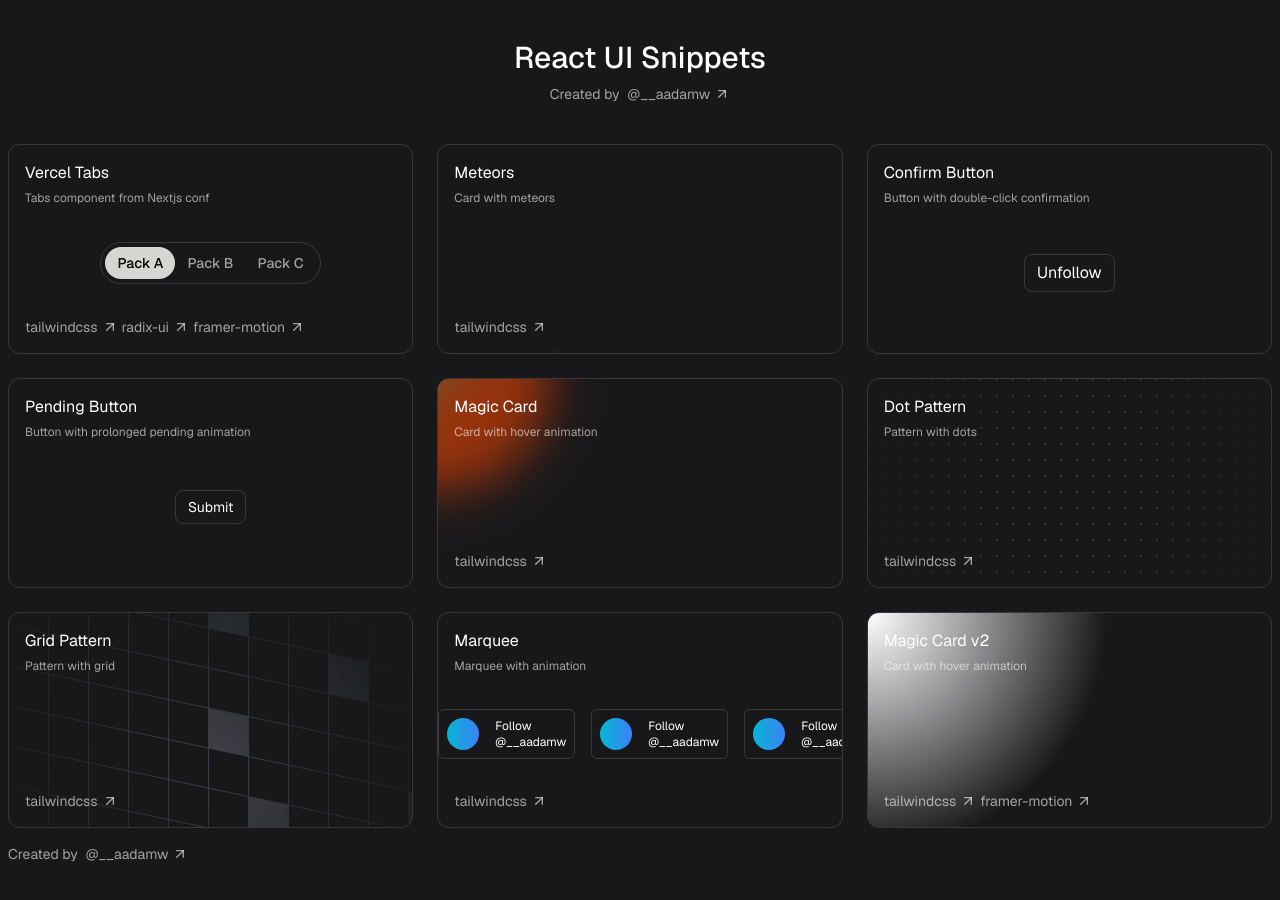
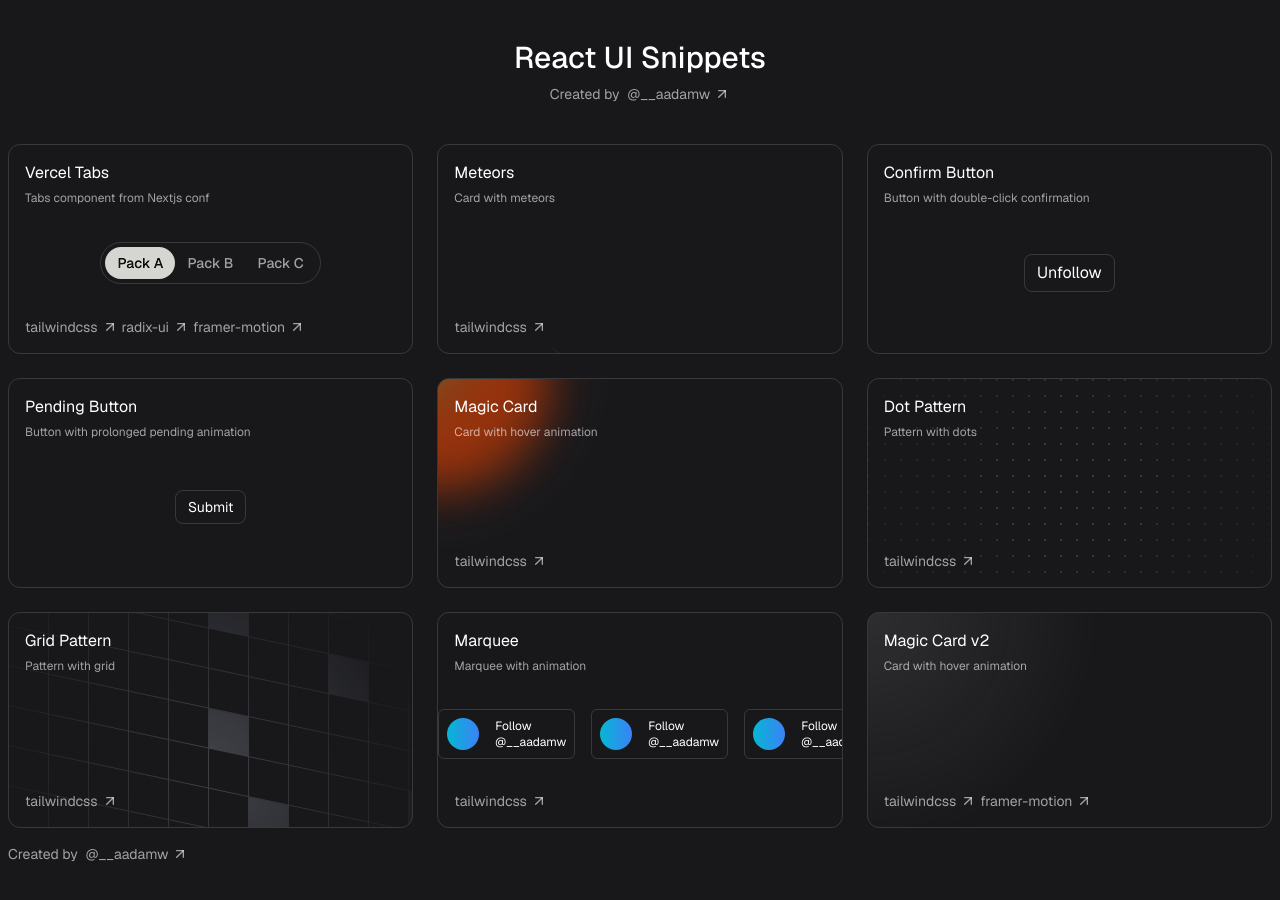
Before and after one commit to aadamw/react-snippets, a Next.js app: page / in a window 1280 px wide. Shown: the top 900 px of the page. Built offline with nearby package versions, Linux system fonts and the light colour scheme.

Commit message:
Adjust magic-card v2

```diff
--- a/components/magic-card-v2/magic-card-v2.tsx
+++ b/components/magic-card-v2/magic-card-v2.tsx
@@ -21,10 +21,10 @@ export function MagicCardV2() {
   const { onMouseMove, style } = useMouseMove()
 
   return (
-    <div onMouseMove={onMouseMove} className="overflow-hidden absolute inset-0 group ">
+    <div onMouseMove={onMouseMove} className="overflow-hidden absolute inset-0 group">
       <div className="pointer-events-none">
         <div className="absolute inset-0 z-0  transition duration-1000 [mask-image:linear-gradient(black,transparent)]" />
-        <motion.div className="absolute inset-0 z-10 bg-white opacity-100 transition duration-1000 group-hover:opacity-50 " style={style} />
+        <motion.div className="absolute inset-0 z-10 bg-zinc-100/10 opacity-100   transition duration-1000" style={style} />
         <motion.div className="absolute inset-0 z-10 opacity-0 mix-blend-overlay transition duration-1000" style={style} />
       </div>
     </div>
```
